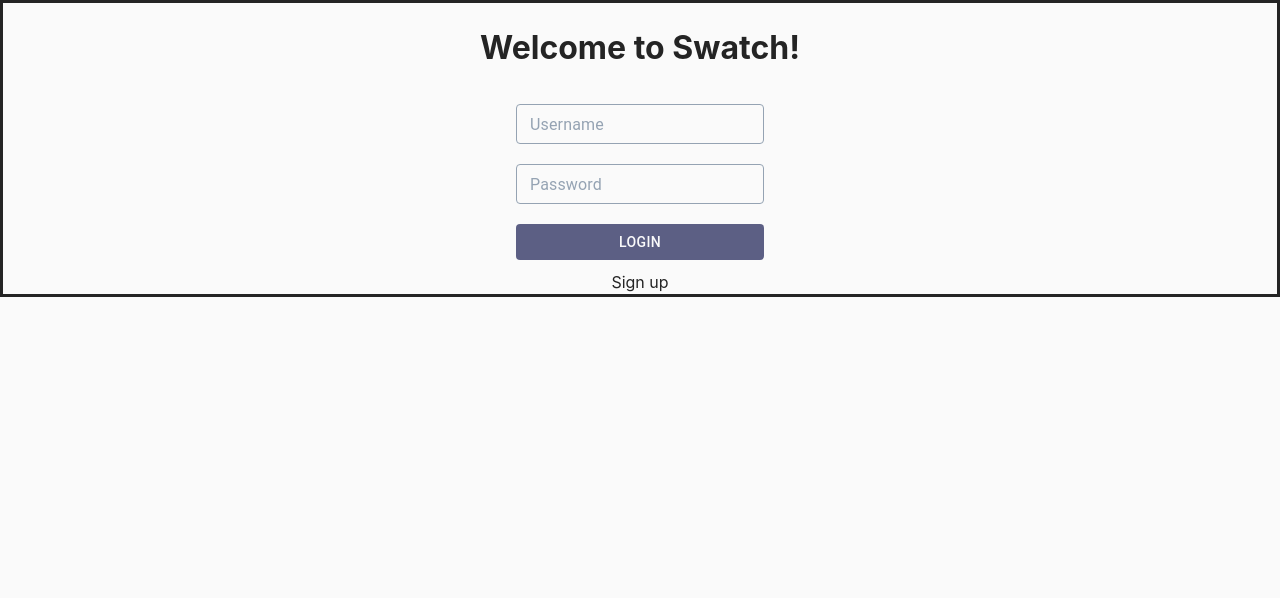
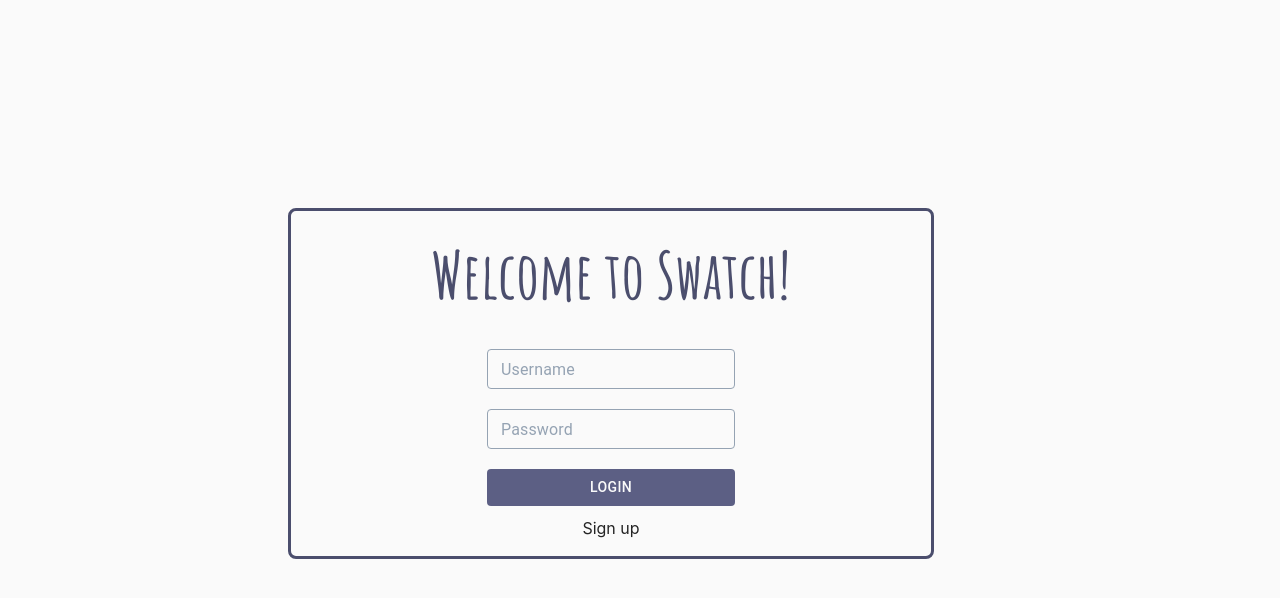
Before and after one commit to Swatch-My-Image/Swatch-My-Image, a React (Vite) app: page / in a window 1280 px wide. Shown: the top 598 px of the page. Built offline with nearby package versions, Linux system fonts and the light colour scheme; the HTML template or start-up script is replaced by a standard one.

Commit message:
Minor styling updates to login and signup page

```diff
--- a/src/index.css
+++ b/src/index.css
@@ -30,7 +30,21 @@ body {
   flex-direction: column;
   justify-content: center;
   align-items: center;
-  border: solid;
+  border: 3px solid var(--violet);
+  border-radius: 0.5rem;
+  width: 50%;
+  height: 50%;
+  margin-top: 13rem;
+  margin-left: 18rem;
+  padding-bottom: 1rem;
+}
+
+.login-container > h1,
+.signup-container > h1 {
+  color: var(--violet);
+  font-family: 'Amatic SC';
+  font-size: 4rem;
+  margin: 1rem;
 }
 
 .login-form,
```
